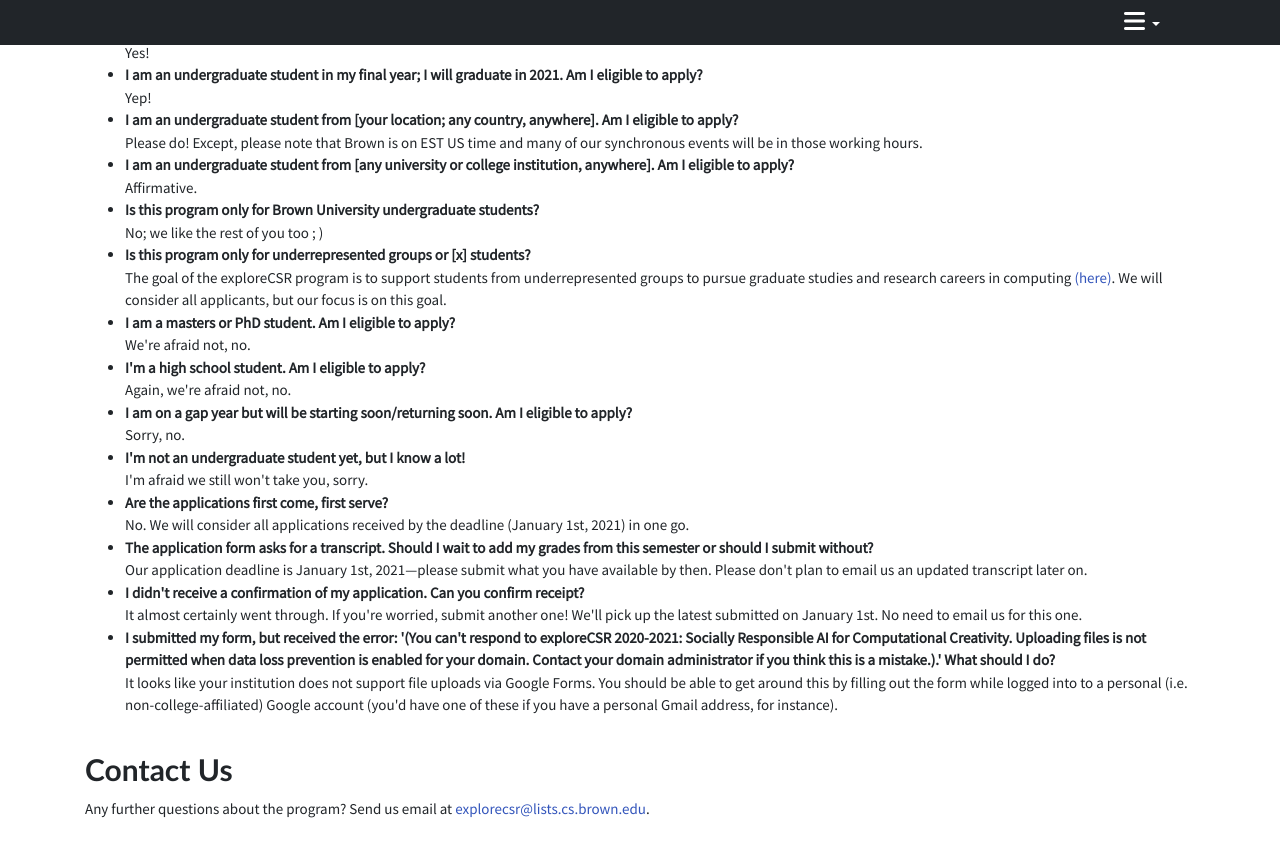
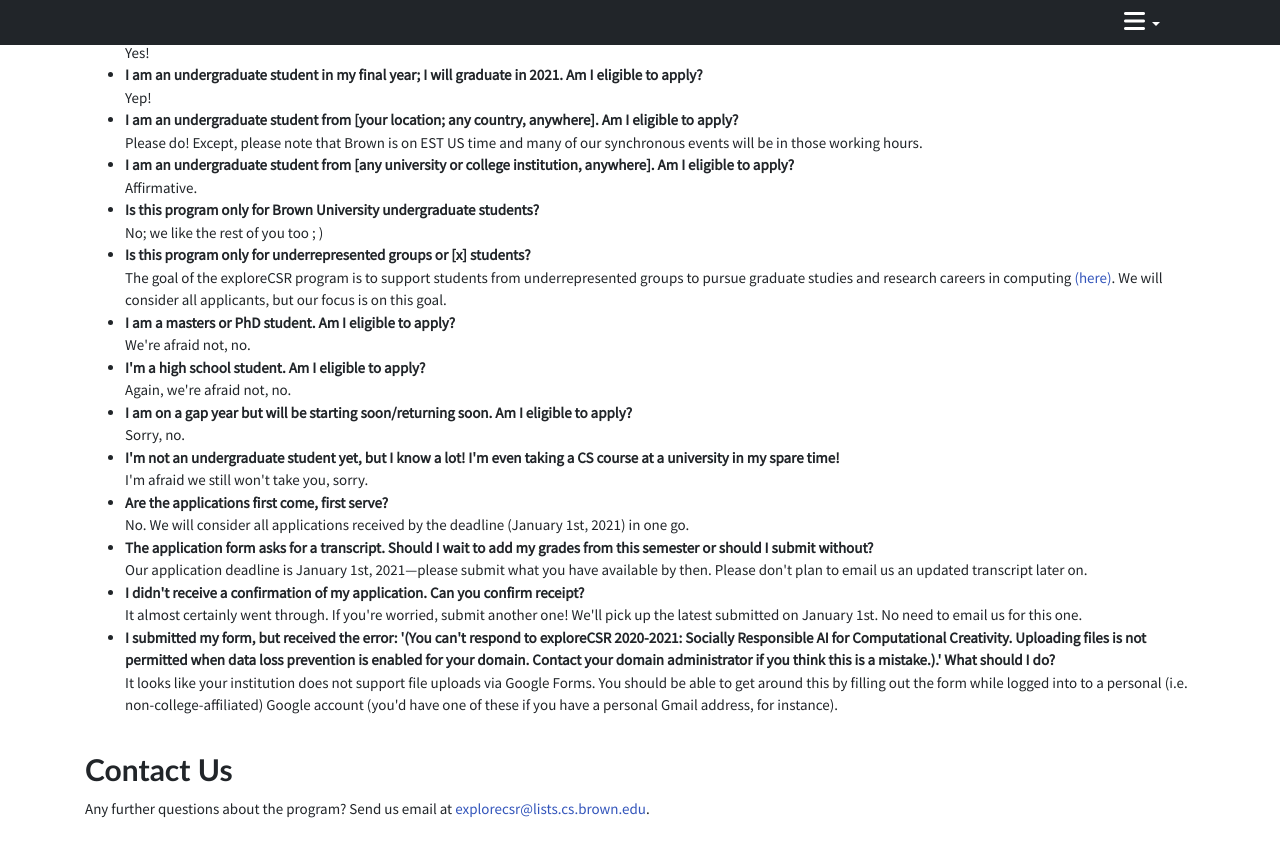
Before and after one commit to brownvc/exploreCSR-webpage, a Jekyll site: the page built from index.html, in a window 1280 px wide and 900 px high, scrolled down 3131 px. Shown: the top 857 px of the window. Built offline with Jekyll 4.4.1, drawn with Linux system fonts in a browser that asks for light colours; nearby versions of some CDN libraries.

Commit message:
Added a flourish

```diff
--- a/_data/faq.json
+++ b/_data/faq.json
@@ -36,7 +36,7 @@
         "answer": "Sorry, no."
     },
     {
-        "question": "I'm not an undergraduate student yet, but I know a lot!",
+        "question": "I'm not an undergraduate student yet, but I know a lot! I'm even taking a CS course at a university in my spare time!",
         "answer": "I'm afraid we still won't take you, sorry."
     },
     {
```
